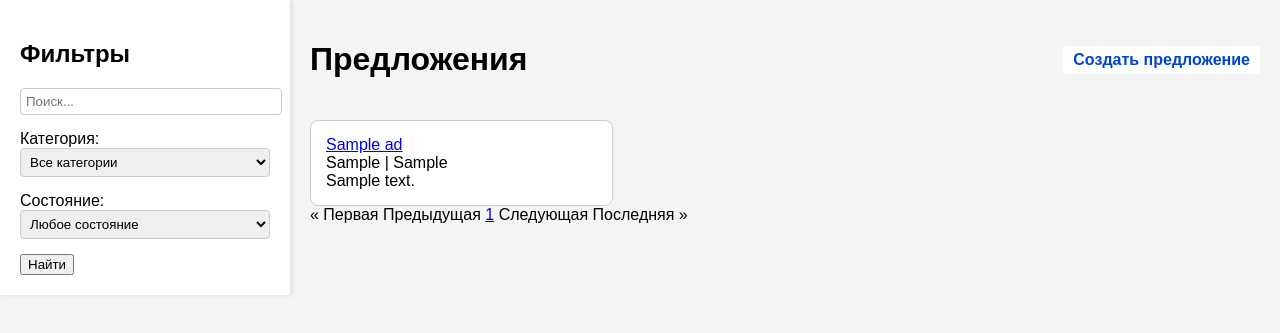
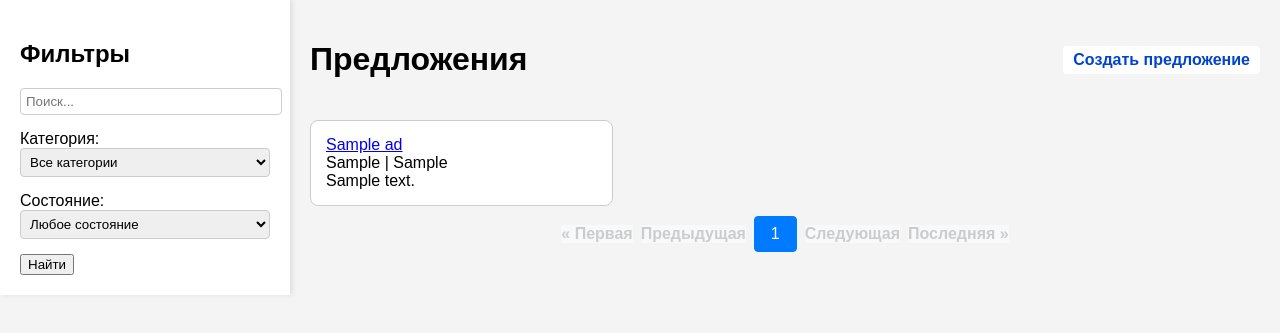
Before and after one commit to ESergievich/barter_project, a Django app: template ads/templates/ads/ad_list.html in a window 1280 px wide. Shown: the part 80-413 px from the top of the page. Run offline with Django 5.2, Linux system fonts and the light colour scheme; the template is opened without the code that fills it: most values are stand-ins (such as "Sample title", 1, 10 or a date in 2020).

Commit message:
style: update base.css

```diff
--- a/static/css/base.css
+++ b/static/css/base.css
@@ -115,3 +115,102 @@ body {
     min-width: 200px;
     font-size: 16px;
 }
+
+.pagination {
+    display: flex;
+    justify-content: center;
+    align-items: center;
+    gap: 8px;
+    padding: 10px 0;
+}
+
+.pagination a {
+    text-decoration: none;
+    color: #007bff;
+    background-color: #f8f9fa;
+    border: 1px solid #ddd;
+    padding: 8px 16px;
+    border-radius: 4px;
+    transition: background-color 0.3s, color 0.3s;
+}
+
+.pagination a:hover {
+    background-color: #007bff;
+    color: #fff;
+}
+
+.pagination .active {
+    background-color: #007bff;
+    color: #fff;
+    border: 1px solid #007bff;
+}
+
+.pagination .prev, .pagination .next {
+    background-color: #f8f9fa;
+    color: #007bff;
+    font-weight: bold;
+}
+
+.pagination .prev:hover, .pagination .next:hover {
+    background-color: #007bff;
+    color: #fff;
+}
+
+.pagination .disabled {
+    pointer-events: none;
+    color: #ccc;
+    background-color: #f8f9fa;
+    border-color: #ddd;
+}
+
+.pagination .disabled:hover {
+    background-color: #f8f9fa;
+    color: #ccc;
+}
+
+.btn-danger {
+    color: #fff;
+    background-color: #dc3545;
+    border-color: #dc3545;
+}
+
+.btn-danger:hover {
+    color: #fff;
+    background-color: #bb2d3b;
+    border-color: #b02a37;
+}
+
+.btn-secondary {
+    color: #fff;
+    background-color: #6c757d;
+    border-color: #6c757d;
+}
+
+.btn-secondary:hover {
+    color: #fff;
+    background-color: #5c636a;
+    border-color: #565e64;
+}
+
+.error-page {
+    background-color: #fff;
+    padding: 30px;
+    border-radius: 10px;
+    box-shadow: 0 4px 8px rgba(0, 0, 0, 0.1);
+    display: inline-block;
+}
+
+.error-page h1 {
+    font-size: 60px;
+    color: #e74c3c;
+}
+
+.error-page a {
+    color: #3498db;
+    text-decoration: none;
+    font-weight: bold;
+}
+
+.error-page a:hover {
+    text-decoration: underline;
+}
```
